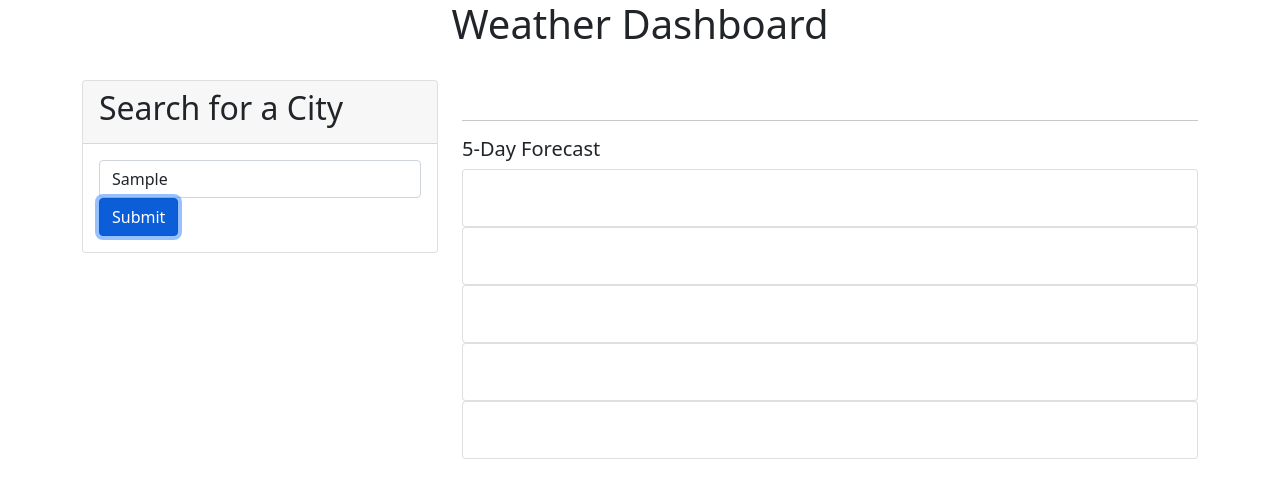
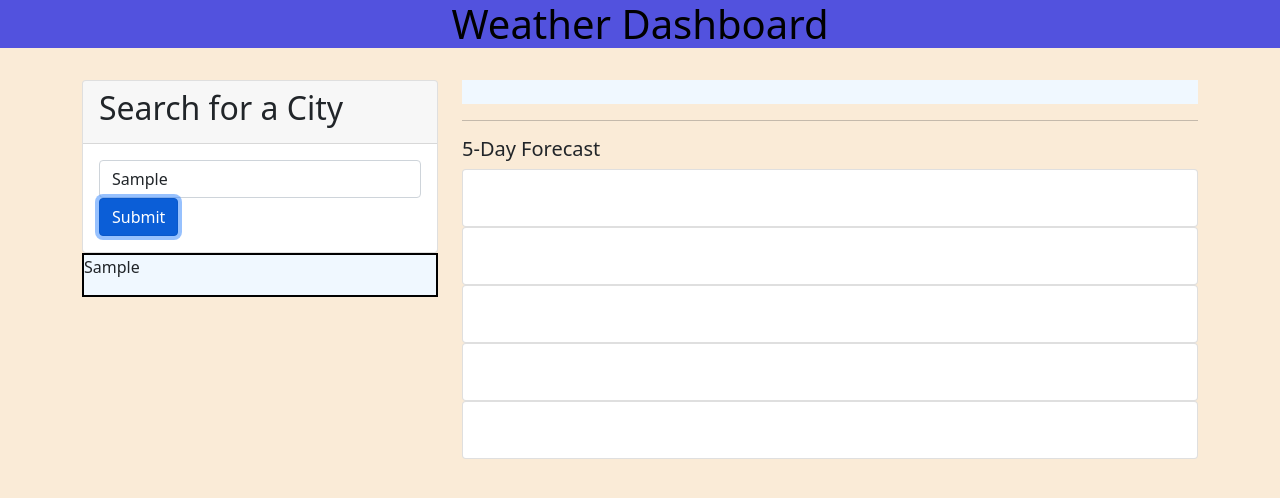
Before and after one commit to Aserrano7/Weather-City, a plain HTML site: page index.html in a window 1280 px wide. Both pictures are taken after typing "Sample" into the empty fields and a click on the button "Submit". Drawn offline with nearby package versions, Linux system fonts and the light colour scheme; no server answers.

Commit message:
added fetch call and stylesheet, and updated index file

```diff
--- a/assets/css/style.css
+++ b/assets/css/style.css
@@ -0,0 +1,15 @@
+header{
+    background-color: rgb(82, 82, 222);
+    color: black;
+}
+body{
+    background-color: antiquewhite;
+}
+.color{
+    background-color: aliceblue;
+    border: 2px solid black;
+}
+
+.weather-container{
+    background-color: aliceblue;
+}
--- a/assets/js/script.js
+++ b/assets/js/script.js
@@ -1,10 +1,34 @@
 var APIKey = '2291302f3ecdf9ef0323e30a488762cf';
-var cities = [];
+var cities = JSON.parse(localStorage.getItem("cities")) || [];
+
+var message = document.querySelector(".message");
+
 $("button").on("click", function (event) {
+
     event.preventDefault();
     var getCity = $("#getCity");
     var city = getCity.val().trim();
-    cities.push(city)
+    cities.push(city);
+    function storeCities(){
+        localStorage.setItem("cities", JSON.stringify(cities));
+        getCities();
+    }
+      if (city === null || city === "" ){
+        message.innerHTML = "Invalid input. Please try again!";
+      } else {
+        message.innerHTML = "";
+        renderCities();
+        storeCities();
+      getCities();
+      }
+
+      function renderCities() {
+        for (let index = 0; index < cities.length; index++) {
+            $(".searchData").prepend("<p id= p"+index+">" + cities[index] + "</p>");
+
+        }
+
+
     var queryUrl = "https://api.openweathermap.org/data/2.5/weather?q=" +
         city + "&units=imperial&appid=" + APIKey;
     fetch(queryUrl)
@@ -56,5 +80,8 @@ $("button").on("click", function (event) {
                 });
         });
 
-});
-console.log(cities);
+}});
+
+function getCities(){
+    localStorage.getItem('cities');
+}
--- a/index.html
+++ b/index.html
@@ -28,9 +28,8 @@
                         <button type="submit" class="btn btn-primary" value="Submit">Submit</button>
                     </div>
                 </div>
-                <div>
-                    <ul id="search-list">
-                    </ul>
+                <div class="searchData message color">
+
                 </div>
             </div>
 
```
